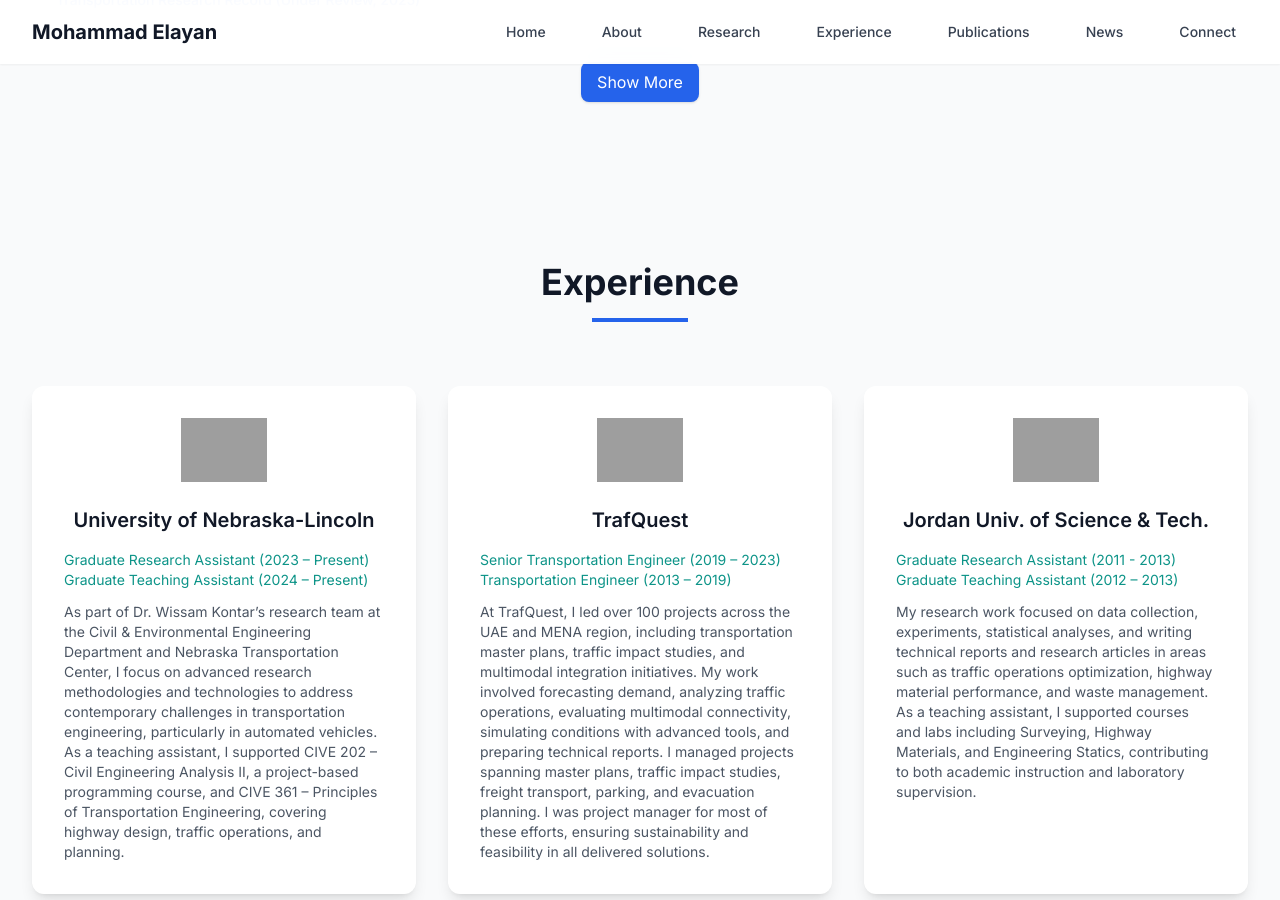
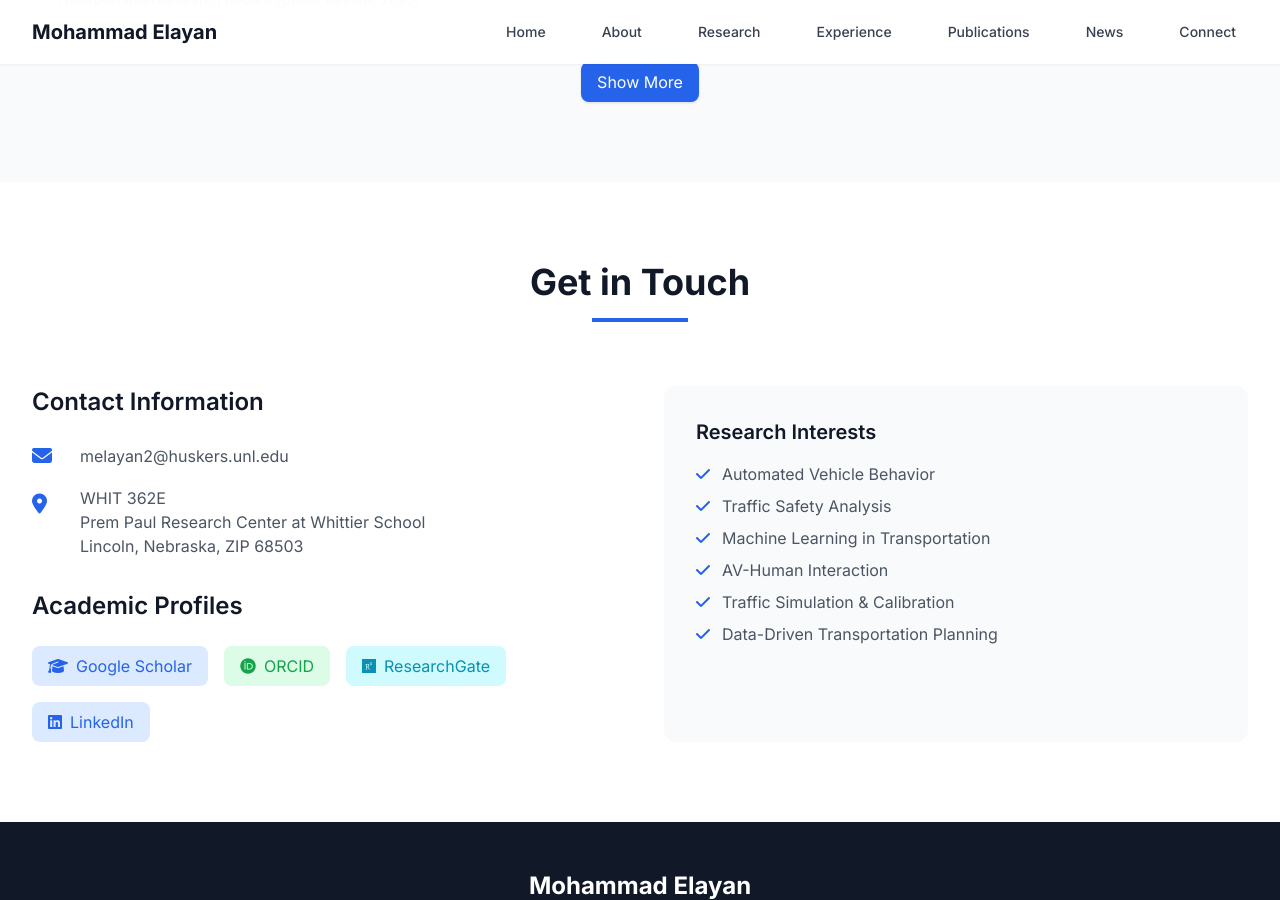
Before and after one commit to mselayan/mselayan.github.io, a Jekyll site: the page index.html, which Jekyll copies as it is, in a window 1280 px wide and 900 px high, scrolled down 4811 px. Built offline with Jekyll 4.4.1, drawn with Linux system fonts in a browser that asks for light colours; nearby versions of some CDN libraries; grey boxes are pictures that could not be loaded.

Commit message:
Update index.html

```diff
--- a/index.html
+++ b/index.html
@@ -499,66 +499,6 @@
 
 
 
-    <!-- Experience -->
-    <section id="experience" class="py-20 bg-gray-50">
-        <div class="max-w-7xl mx-auto px-4 sm:px-6 lg:px-8">
-            <div class="text-center mb-16">
-                <h2 class="text-4xl font-bold text-gray-900 mb-4">Experience</h2>
-                <div class="w-24 h-1 bg-blue-600 mx-auto"></div>
-            </div>
-            <div class="grid md:grid-cols-2 lg:grid-cols-3 gap-8">
-
-                <!-- UNL -->
-                <div class="bg-white p-8 rounded-xl shadow-lg card-hover">
-                    <div class="flex items-center justify-center mb-6">
-                        <img src="https://ucomm.unl.edu/sites/unl.edu.university-communication/files/styles/no_crop_720/public/media/image/nebraska-n.jpg?itok=4Vj3-oUs" alt="UNL Logo" class="h-16">
-                    </div>
-                    <h3 class="text-xl font-semibold text-gray-900 mb-4 text-center">University of Nebraska-Lincoln</h3>
-                    <p class="text-teal-600 text-sm">
-                        Graduate Research Assistant (2023 – Present)<br>
-                        Graduate Teaching Assistant (2024 – Present)
-                    </p>
-                    <p class="text-gray-600 text-sm mt-3">
-                        As part of Dr. Wissam Kontar’s research team at the Civil & Environmental Engineering Department and Nebraska Transportation Center, I focus on advanced research methodologies and technologies to address contemporary challenges in transportation engineering, particularly in automated vehicles. As a teaching assistant, I supported CIVE 202 – Civil Engineering Analysis II, a project-based programming course, and CIVE 361 – Principles of Transportation Engineering, covering highway design, traffic operations, and planning.
-                    </p>
-                </div>
-
-                <!-- TrafQuest -->
-                <div class="bg-white p-8 rounded-xl shadow-lg card-hover">
-                    <div class="flex items-center justify-center mb-6">
-                        <img src="https://media.licdn.com/dms/image/v2/C510BAQG4IVB3qNbm0Q/company-logo_200_200/company-logo_200_200/0/1630563973053/trafquest_logo?e=2147483647&v=beta&t=6HLNXkBggzQySmf9RtR0pgwmgKySPjoU2dzjJTNqAys" alt="TrafQuest Logo" class="h-16">
-                    </div>
-                    <h3 class="text-xl font-semibold text-gray-900 mb-4 text-center">TrafQuest</h3>
-                    <p class="text-teal-600 text-sm">
-                        Senior Transportation Engineer (2019 – 2023)<br>
-                        Transportation Engineer (2013 – 2019)
-                    </p>
-                    <p class="text-gray-600 text-sm mt-3">
-                        At TrafQuest, I led over 100 projects across the UAE and MENA region, including transportation master plans, traffic impact studies, and multimodal integration initiatives. My work involved forecasting demand, analyzing traffic operations, evaluating multimodal connectivity, simulating conditions with advanced tools, and preparing technical reports. I managed projects spanning master plans, traffic impact studies, freight transport, parking, and evacuation planning. I was project manager for most of these efforts, ensuring sustainability and feasibility in all delivered solutions.
-                    </p>
-                </div>
-
-                <!-- Jordan University of Science and Technology -->
-                <div class="bg-white p-8 rounded-xl shadow-lg card-hover">
-                    <div class="flex items-center justify-center mb-6">
-                        <img src="https://upload.wikimedia.org/wikipedia/en/a/ab/JUST_logo2.png" alt="JUST Logo" class="h-16">
-                    </div>
-                    <h3 class="text-xl font-semibold text-gray-900 mb-4 text-center">Jordan Univ. of Science & Tech.</h3>
-                    <p class="text-teal-600 text-sm">
-                        Graduate Research Assistant (2011 - 2013)<br>
-                        Graduate Teaching Assistant (2012 – 2013)
-                    </p>
-                    <p class="text-gray-600 text-sm mt-3">
-                        My research work focused on data collection, experiments, statistical analyses, and writing technical reports and research articles in areas such as traffic operations optimization, highway material performance, and waste management. As a teaching assistant, I supported courses and labs including Surveying, Highway Materials, and Engineering Statics, contributing to both academic instruction and laboratory supervision.
-                    </p>
-                </div>
-
-            </div>
-        </div>
-    </section>
-
-
-
     <!-- Connect -->
     <section id="connect" class="py-20 bg-white">
         <div class="max-w-7xl mx-auto px-4 sm:px-6 lg:px-8">
```
